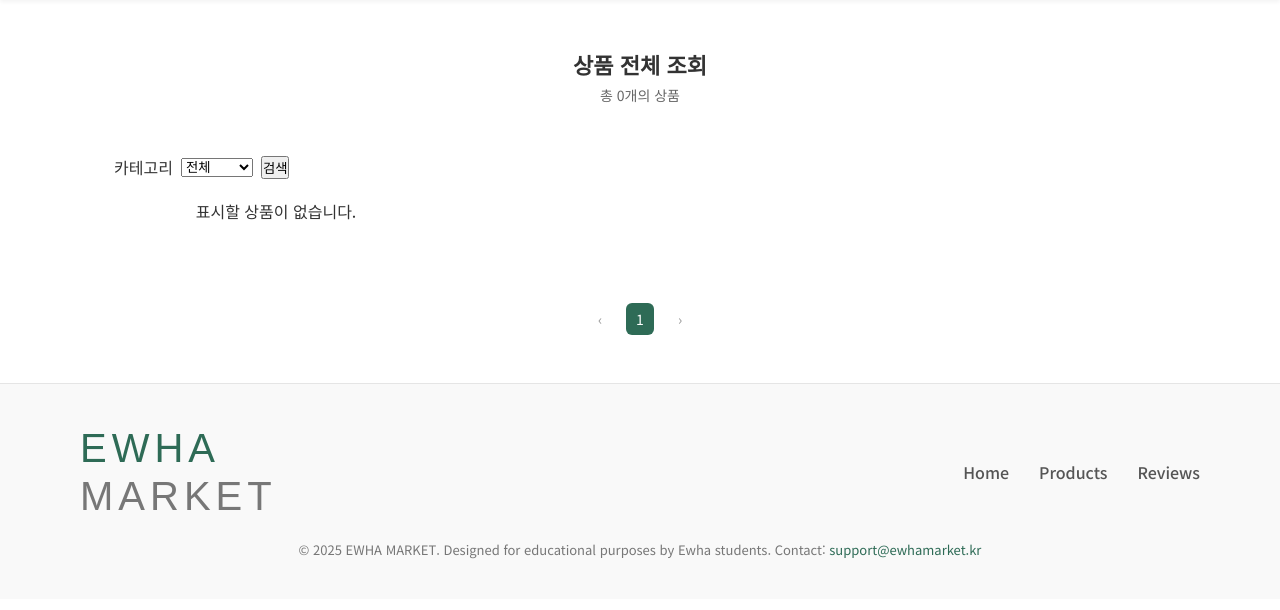
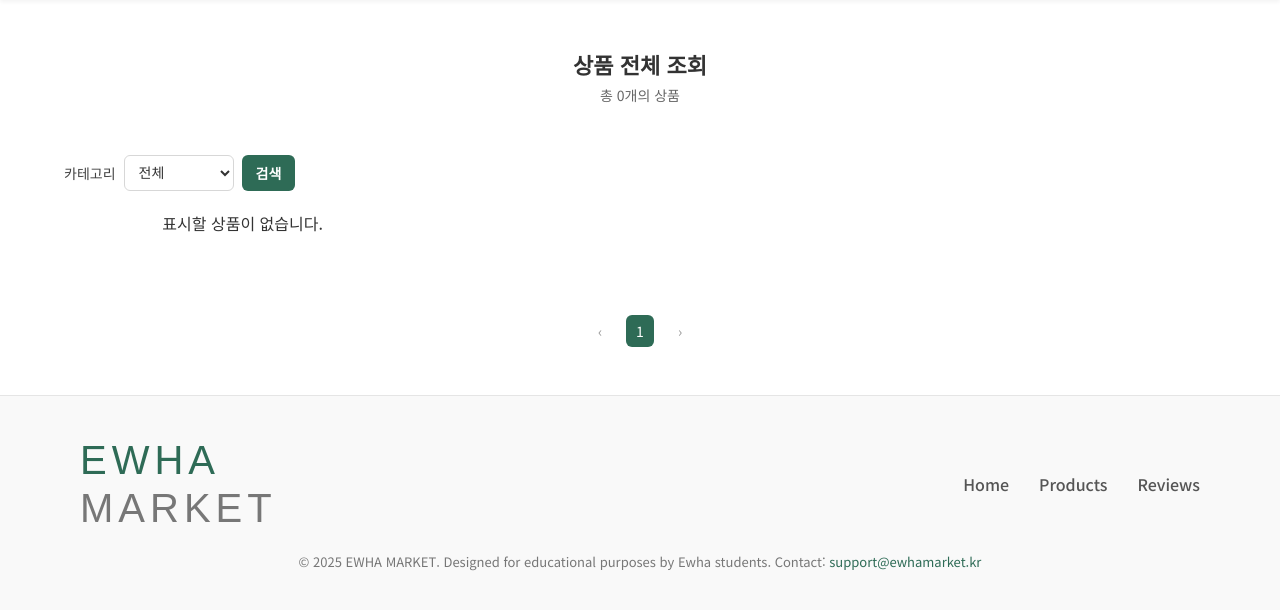
Before and after one commit to sexypoo/openSWPlatform, a Flask app: page /products in a window 1280 px wide. Shown: the part 128-738 px from the top of the page. Run offline with Flask 3, Linux system fonts and the light colour scheme; data that the repository does not hold is empty; some web fonts are replaced.

Commit message:
refactor : item 코드 리팩터링 마저 + 비밀번호 정규표현식 적용 + 구매 로직 csrf 토큰 추가

```diff
--- a/app/products.py
+++ b/app/products.py
@@ -42,7 +42,7 @@ def view_products():
     category = request.args.get("category", "").strip()
     items = DB.get_products()
 
-    if category:
+    if category: # 카테고리 있으면 받아와서 저장
         items = [p for p in items if p.get("category") == category]
 
     # 페이지네이션 구현
--- a/static/css/common_style.css
+++ b/static/css/common_style.css
@@ -282,3 +282,24 @@ a {
     z-index: 10;
     pointer-events: none;
 }
+
+/* ============================================= */
+/* 📌 전체 페이지 공통 레이아웃 통일 (클래스명 변경 없음) */
+/* ============================================= */
+
+.page-container,
+.wishlist-page,
+.product-detail-page,
+.products-page,
+.reg-items-page,
+.main-content,
+.review-page,
+.review-detail-page,
+.profile-card,
+.mypage-container {
+    max-width: 1200px !important;
+    margin-left: auto !important;
+    margin-right: auto !important;
+    padding-left: 24px !important;
+    padding-right: 24px !important;
+}
--- a/static/css/product_style.css
+++ b/static/css/product_style.css
@@ -767,3 +767,80 @@ a {
     color: #2e6b56;
     font-weight: 600;
 }
+
+
+/* === 카테고리 필터 (products.html 전용) === */
+.products-page form {
+  display: flex;
+  gap: 10px;
+  align-items: center;
+  font-size: 14px;
+  margin: 20px 0 32px;
+}
+
+/* label */
+.products-page form label {
+  font-size: 14px;
+  color: #444;
+  font-weight: 500;
+}
+
+/* select */
+.products-page form select {
+  padding: 8px 10px;
+  border-radius: 6px;
+  border: 1px solid #d7d7d7;
+  background: #fff;
+  font-size: 14px;
+  color: #333;
+  cursor: pointer;
+  min-width: 110px;
+}
+
+.products-page form select:focus {
+  border-color: #2e6b56;
+  box-shadow: 0 0 0 3px rgba(46, 107, 86, 0.15);
+}
+
+/* 검색 버튼 */
+.products-page form .btn {
+  padding: 8px 14px;
+  border-radius: 6px;
+  background: #2e6b56;
+  color: #fff;
+  border: none;
+  cursor: pointer;
+  font-size: 14px;
+  font-weight: 600;
+  transition: background 0.2s ease;
+}
+
+.products-page form .btn:hover {
+  background: #245545;
+}
+
+.products-page form .btn:active {
+  transform: translateY(1px);
+}
+
+/* 반응형 처리 */
+@media (max-width: 520px) {
+  .products-page form {
+    flex-wrap: wrap;
+    gap: 8px;
+    justify-content: center;
+  }
+
+  .products-page form label {
+    width: 100%;
+    text-align: center;
+  }
+
+  .products-page form select {
+    width: 100%;
+  }
+
+  .products-page form .btn {
+    width: 100%;
+  }
+}
--- a/templates/product_detail.html
+++ b/templates/product_detail.html
@@ -63,6 +63,7 @@
                 </div>
 
                 <form id="buyForm">
+                    <input type="hidden" name="csrf_token" value="{{ csrf_token() }}">
                     <!-- 수량 -->
                     <div class="modal-form-group">
                         <label for="buy-quantity">수량</label>
--- a/templates/products.html
+++ b/templates/products.html
@@ -52,7 +52,7 @@
     <nav class="pagination" aria-label="pagination">
       {# 이전 버튼 #}
       {% if page > 1 %}
-      <a href="{{ url_for('items.view_products', page=page-1, category=category) }}" class="page-num prev" aria-label="Previous">‹</a>
+      <a href="{{ url_for('products.view_products', page=page-1, category=category) }}" class="page-num prev" aria-label="Previous">‹</a>
       {% else %}
       <span class="page-num prev disabled" aria-label="Previous">‹</span>
       {% endif %}
@@ -62,13 +62,13 @@
       {% if p == page %}
       <span class="page-num active">{{ p }}</span>
       {% else %}
-      <a href="{{ url_for('items.view_products', page=p, category=category) }}" class="page-num">{{ p }}</a>
+      <a href="{{ url_for('products.view_products', page=p, category=category) }}" class="page-num">{{ p }}</a>
       {% endif %}
       {% endfor %}
 
 
       {# 다음 버튼 #}
-      {% if page < page_count %} <a href="{{ url_for('items.view_products', page=page+1, category=category) }}" class="page-num next"
+      {% if page < page_count %} <a href="{{ url_for('products.view_products', page=page+1, category=category) }}" class="page-num next"
         aria-label="Next">›</a>
         {% else %}
         <span class="page-num next disabled" aria-label="Next">›</span>
```
Also changed, not shown: app/auth.py (+7 -0 lines), 3 other files. Lines whose indentation alone changed are shown as unchanged.
